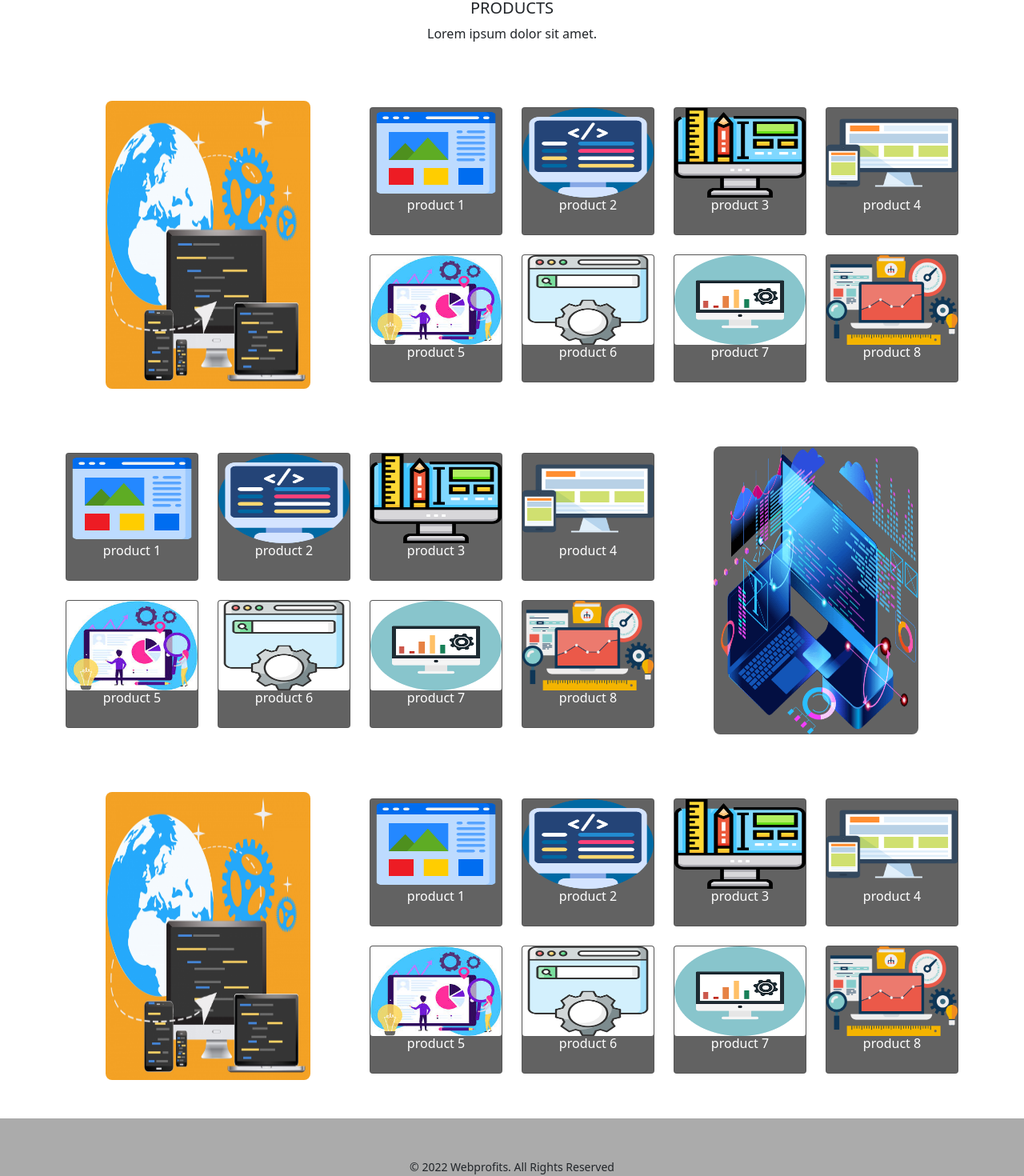
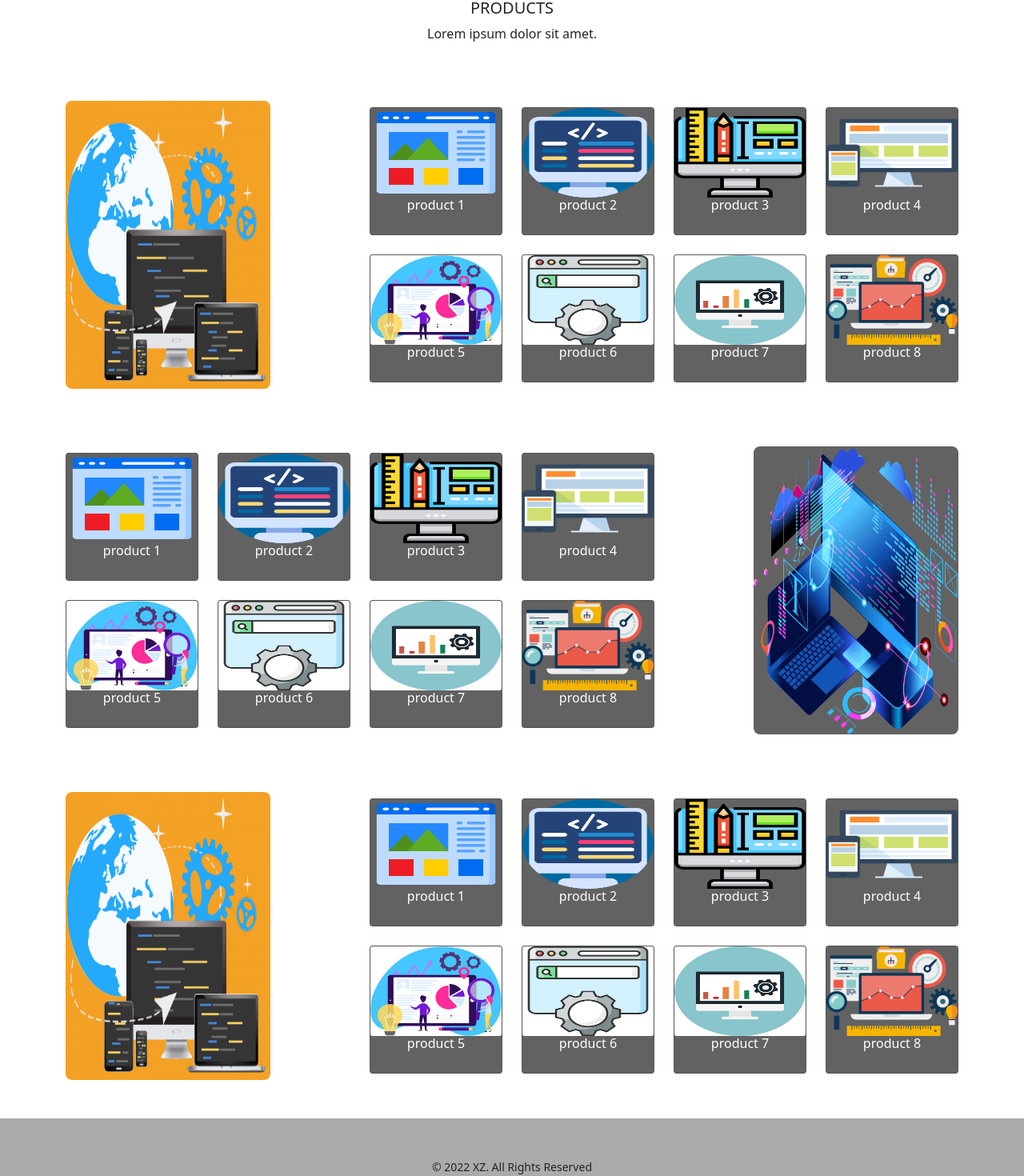
Before and after one commit to moshiur9185/MR-Shopping-Ecommerce-web, a React (Create React App) app: page / in a window 1280 px wide. Shown: the part 800-2270 px from the top of the page at 80% size. Built offline with nearby package versions, Linux system fonts and the light colour scheme.

Commit message:
work modify

```diff
--- a/src/Component/Footer/Footer.js
+++ b/src/Component/Footer/Footer.js
@@ -9,7 +9,7 @@ const Footer = () => {
         <div className="container-fluid">
             <div className="row footer mt-5 p-5">
                 <div className="text-center ">
-                    <small>© {(new Date()).getFullYear()} Webprofits. All Rights Reserved</small>
+                    <small>© {(new Date()).getFullYear()} XZ. All Rights Reserved</small>
                     <br/>
                     <FontAwesomeIcon className="m-2" icon={faFacebook} size="lg"/>
                     <FontAwesomeIcon className="m-2" icon={faTwitter} size="lg"/>
--- a/src/Component/Header/Header.css
+++ b/src/Component/Header/Header.css
@@ -5,3 +5,6 @@
   .header-bg{
     background-color: rgb(127, 127, 127);
   }
+ .default-nav{
+    background-color: rgba(255, 222, 173, 0) !important;
+  }
--- a/src/Component/Products/Products.js
+++ b/src/Component/Products/Products.js
@@ -49,7 +49,7 @@ const Products = () => {
   return (
     <section className="container text-center mt-5">
       <div className="row d-flex align-items-center">
-        <div className="col-md-4 mt-4">
+        <div className="col-md-4 text-start mt-4">
         <img className="thumbnail-img"  src={ProductThumbnail} alt=""/>
         </div>
         <div className="col-md-8">
--- a/src/Component/SecondProduct/SecondProduct.js
+++ b/src/Component/SecondProduct/SecondProduct.js
@@ -55,7 +55,7 @@ const SecondProduct = () => {
             ))}
             </div>
           </div>
-          <div className="col-md-4 mt-4">
+          <div className="col-md-4 mt-4 text-end">
           <img className="thumbnail-img"  src={ProductThumbnail} alt=""/>
           </div>
         </div>
```
